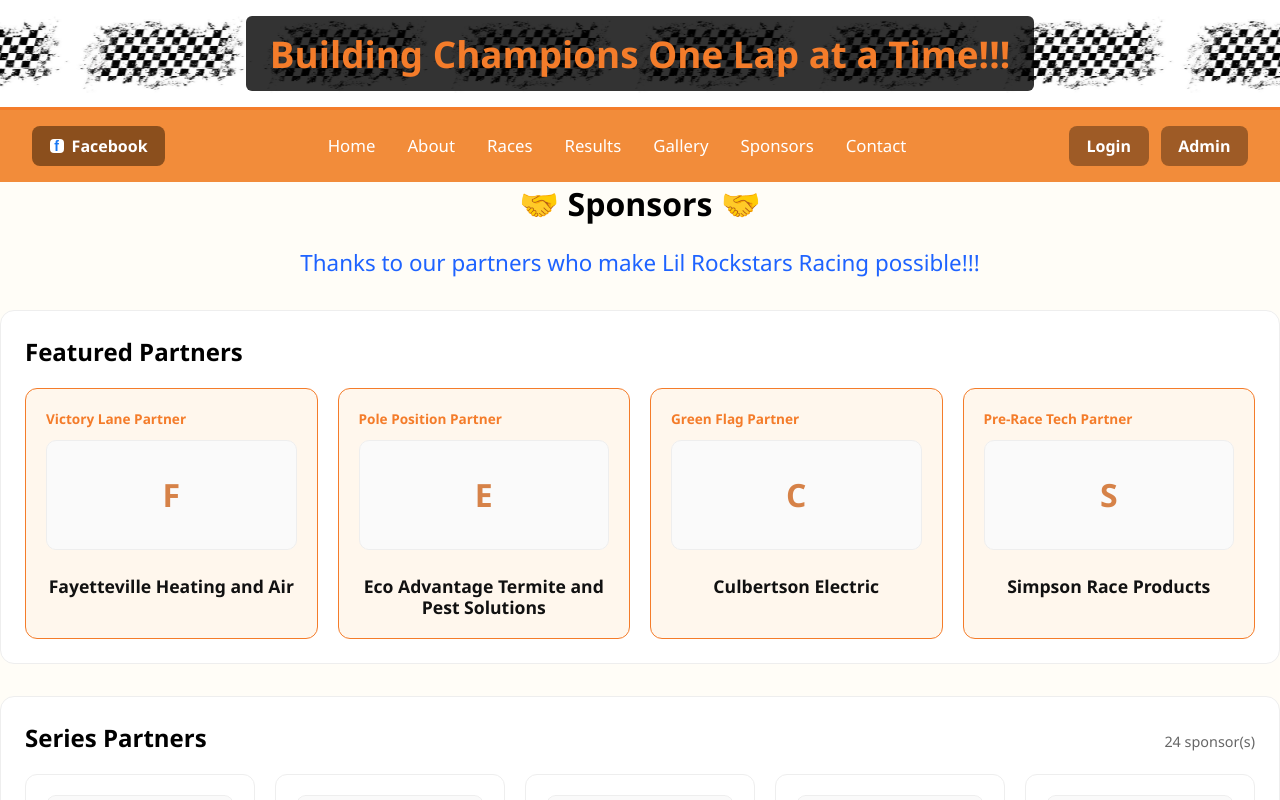
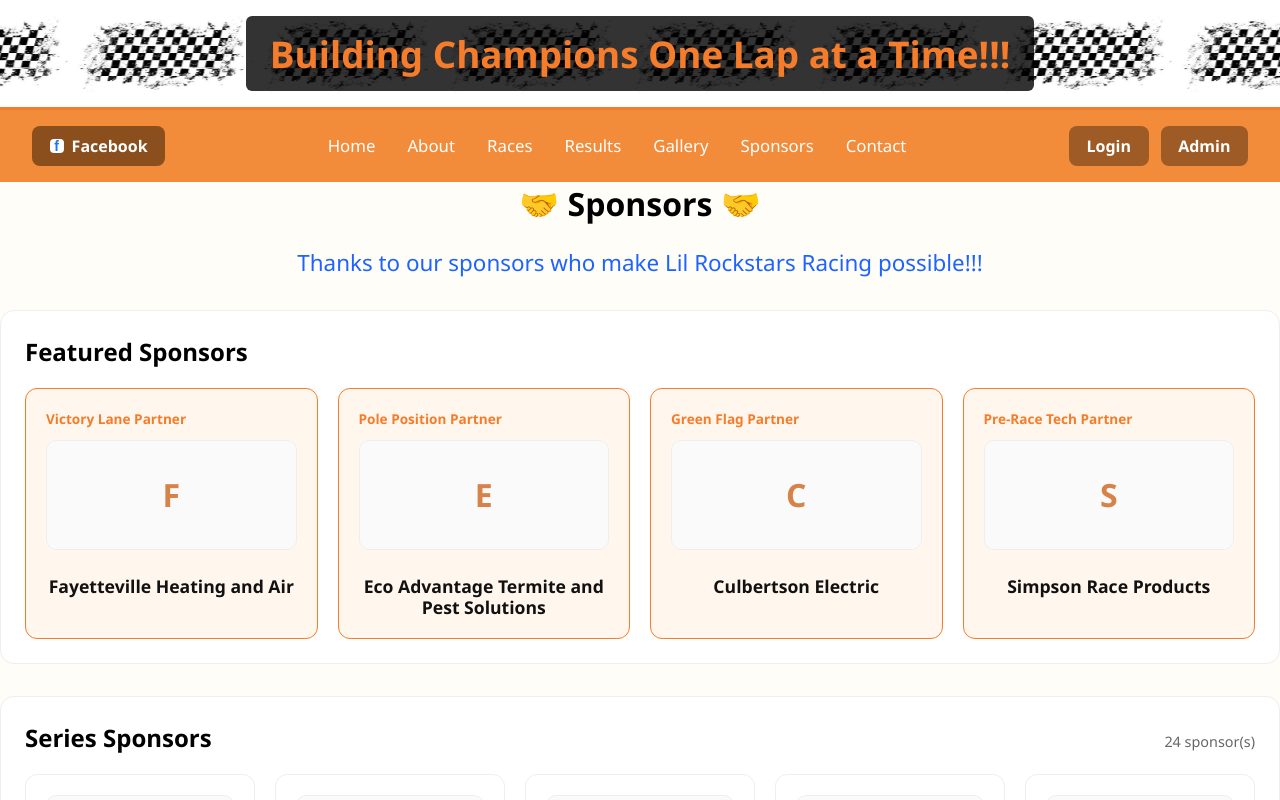
Before and after one commit to rdm004/lilrockstars-fullstack, a React (Create React App) app in the folder frontend/: page /sponsors in a window 1280 px wide. Shown: the top 800 px of the page. Built offline with nearby package versions, Linux system fonts and the light colour scheme; no server answers.

Commit message:
changing font on sponsor page. 8th try

```diff
--- a/frontend/src/pages/Sponsors.js
+++ b/frontend/src/pages/Sponsors.js
@@ -28,7 +28,7 @@ const Sponsors = () => {
             <div className="sponsors-header">
                 <h1>🤝 Sponsors 🤝</h1>
                 <p className="muted">
-                    Thanks to our partners who make Lil Rockstars Racing possible!!!
+                    Thanks to our sponsors who make Lil Rockstars Racing possible!!!
                 </p>
             </div>
 
@@ -39,7 +39,7 @@ const Sponsors = () => {
                     {/* Featured row (top 4 across) */}
                     <section className="sponsors-block">
                         <div className="block-title-row">
-                            <h2>Featured Partners</h2>
+                            <h2>Featured Sponsors</h2>
                         </div>
 
                         <div className="featured-grid">
@@ -89,7 +89,7 @@ const Sponsors = () => {
                     {/* Series partners (grid) */}
                     <section className="sponsors-block">
                         <div className="block-title-row">
-                            <h2>Series Partners</h2>
+                            <h2>Series Sponsors</h2>
                             <span className="muted small">{seriesSponsors.length} sponsor(s)</span>
                         </div>
 
```
